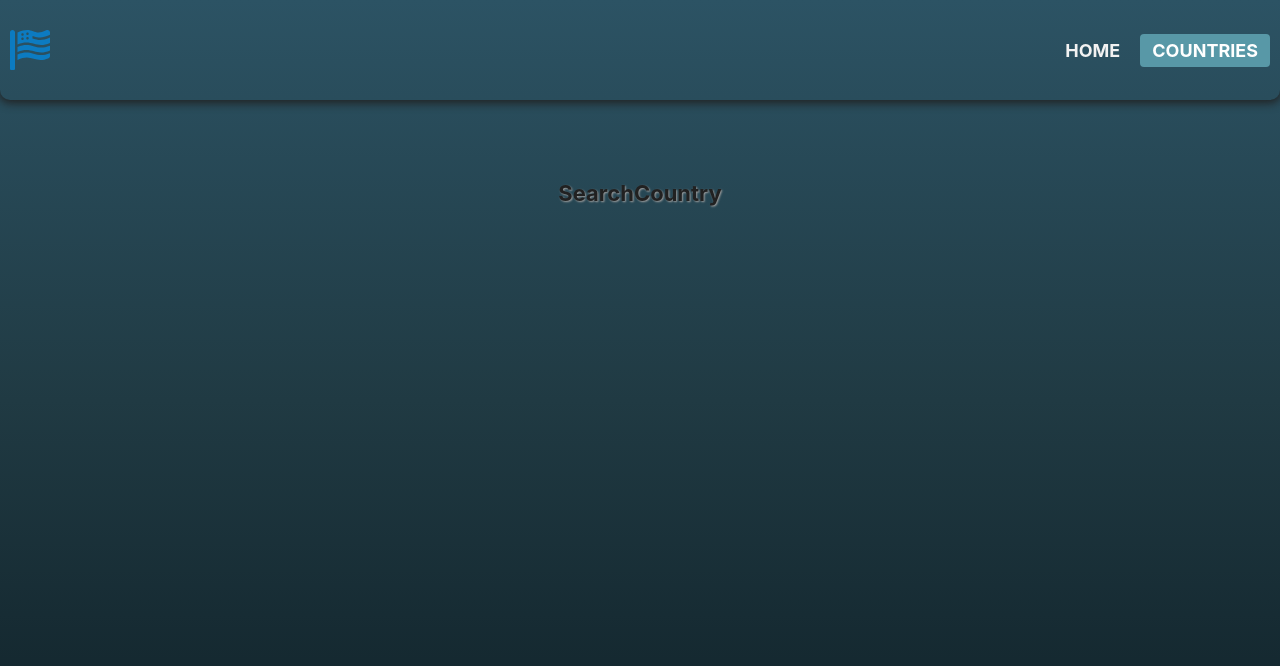
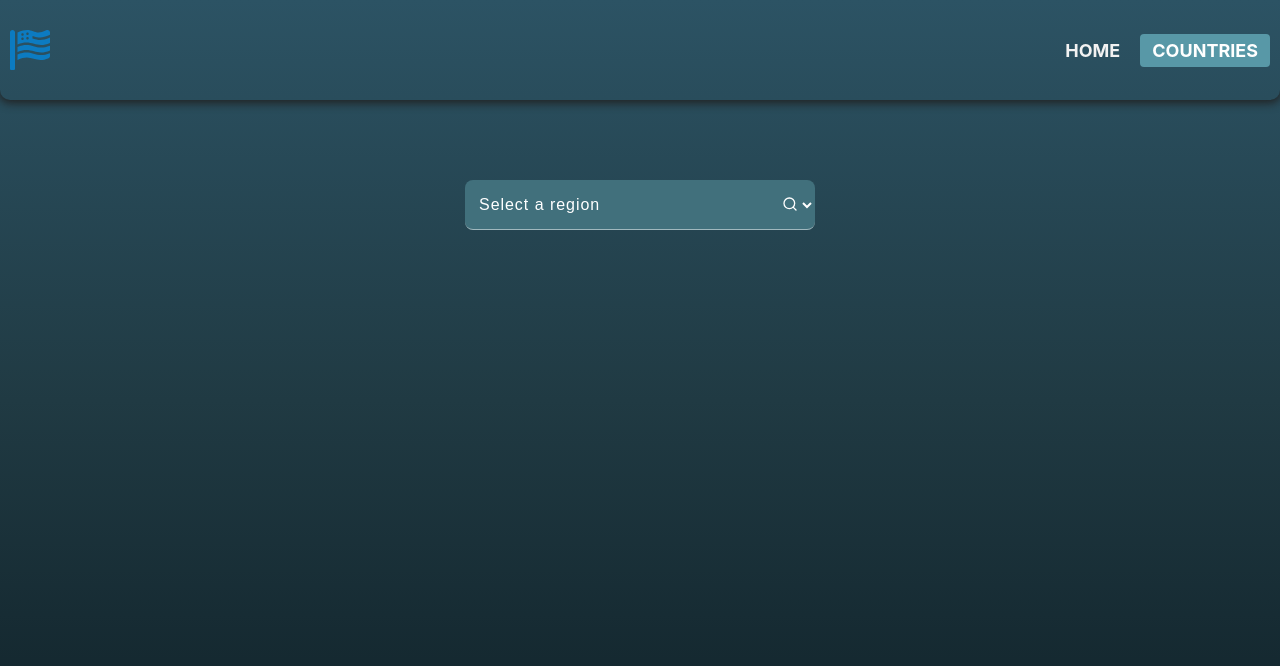
Before and after one commit to dykyys/start-files-blended-vite-3, a React (Vite) app: page /country in a window 1280 px wide. Shown: the top 666 px of the page. Built offline with nearby package versions, Linux system fonts and the light colour scheme.

Commit message:
done task 2

```diff
--- a/src/components/SearchForm/SearchForm.jsx
+++ b/src/components/SearchForm/SearchForm.jsx
@@ -1,13 +1,49 @@
-// import { FiSearch } from 'react-icons/fi';
+import { FiSearch } from 'react-icons/fi';
+import styles from './SearchForm.module.css';
+import { useState } from 'react';
+const regions = [
+  { id: 'africa', value: 'africa', name: 'Africa' },
+  { id: 'america', value: 'america', name: 'America' },
+  { id: 'asia', value: 'asia', name: 'Asia' },
+  { id: 'europe', value: 'europe', name: 'Europe' },
+  { id: 'oceania', value: 'oceania', name: 'Oceania' },
+];
 
-// const regions = [
-//   { id: 'africa', value: 'africa', name: 'Africa' },
-//   { id: 'america', value: 'america', name: 'America' },
-//   { id: 'asia', value: 'asia', name: 'Asia' },
-//   { id: 'europe', value: 'europe', name: 'Europe' },
-//   { id: 'oceania', value: 'oceania', name: 'Oceania' },
-// ];
+export const SearchForm = ({ onSubmit }) => {
+  const [region, setRegion] = useState('');
+  const onHadleChange = e => {
+    setRegion(e.target.value);
+  };
+  const onHandleSubmit = e => {
+    e.preventDefault();
+    onSubmit(region);
+  };
 
-export const SearchForm = () => {
-  return <h2>SearchForm</h2>;
+  return (
+    <form className={styles.form} onSubmit={onHandleSubmit}>
+      <button className={styles.button} type="submit">
+        <FiSearch size="16px" />
+      </button>
+
+      <select
+        aria-label="select"
+        className={styles.select}
+        name="region"
+        required
+        onChange={onHadleChange}
+        defaultValue="default"
+      >
+        <option disabled value="default">
+          Select a region
+        </option>
+        {regions.map(region => {
+          return (
+            <option value={region.value} key={region.id}>
+              {region.name}
+            </option>
+          );
+        })}
+      </select>
+    </form>
+  );
 };
--- a/src/pages/SearchCountry.jsx
+++ b/src/pages/SearchCountry.jsx
@@ -1,10 +1,50 @@
-import { Container, Heading, Section } from 'components';
+import {
+  Container,
+  CountryList,
+  Heading,
+  Loader,
+  SearchForm,
+  Section,
+} from 'components';
+import { useEffect, useState } from 'react';
+import { useSearchParams } from 'react-router-dom';
+import { fetchByRegion } from 'service/countryApi';
 
 export const SearchCountry = () => {
+  const [searchParams, setSearchParams] = useSearchParams();
+  const [countries, setCountries] = useState([]);
+  const [loading, setLoading] = useState(false);
+  const [error, setError] = useState(false);
+
+  useEffect(() => {
+    const region = searchParams.get('region');
+    if (!region) return;
+    const fetchData = async () => {
+      try {
+        setLoading(true);
+        const data = await fetchByRegion(region);
+        setCountries(data);
+      } catch (error) {
+        setError(true);
+      } finally {
+        setLoading(false);
+      }
+    };
+    fetchData();
+  }, [searchParams]);
+  const onSubmit = region => {
+    setSearchParams({ region });
+  };
+
   return (
     <Section>
       <Container>
-        <Heading title="SearchCountry" bottom />
+        <SearchForm onSubmit={onSubmit} />
+        {loading && <Loader />}
+        <CountryList countries={countries} />
+        {error && (
+          <Heading title="Something went wrong, try again later" bottom />
+        )}
       </Container>
     </Section>
   );
```
